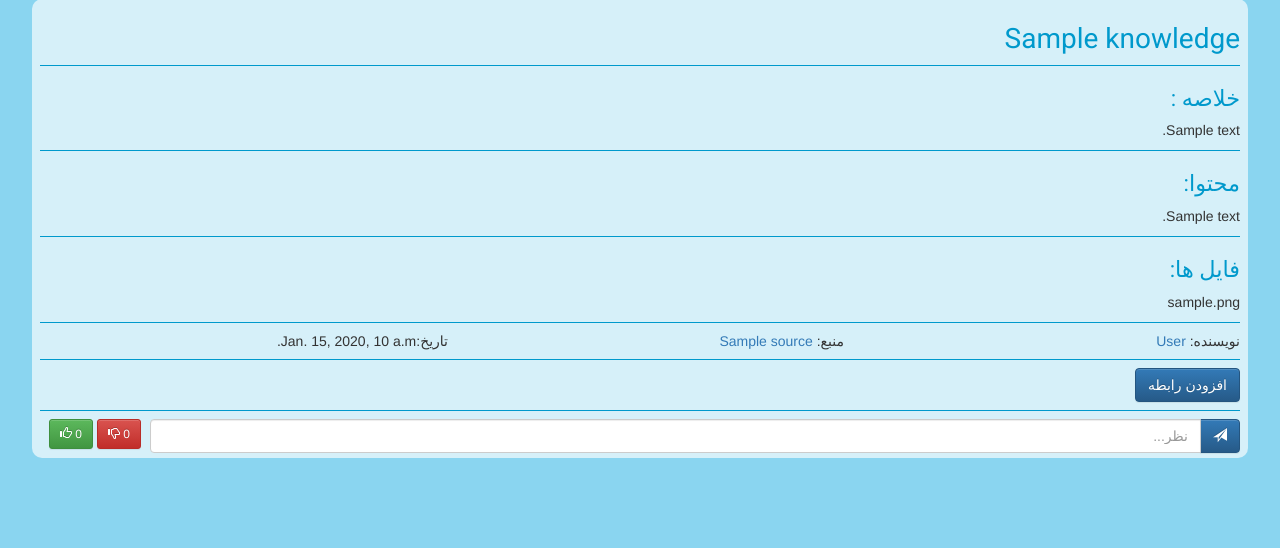
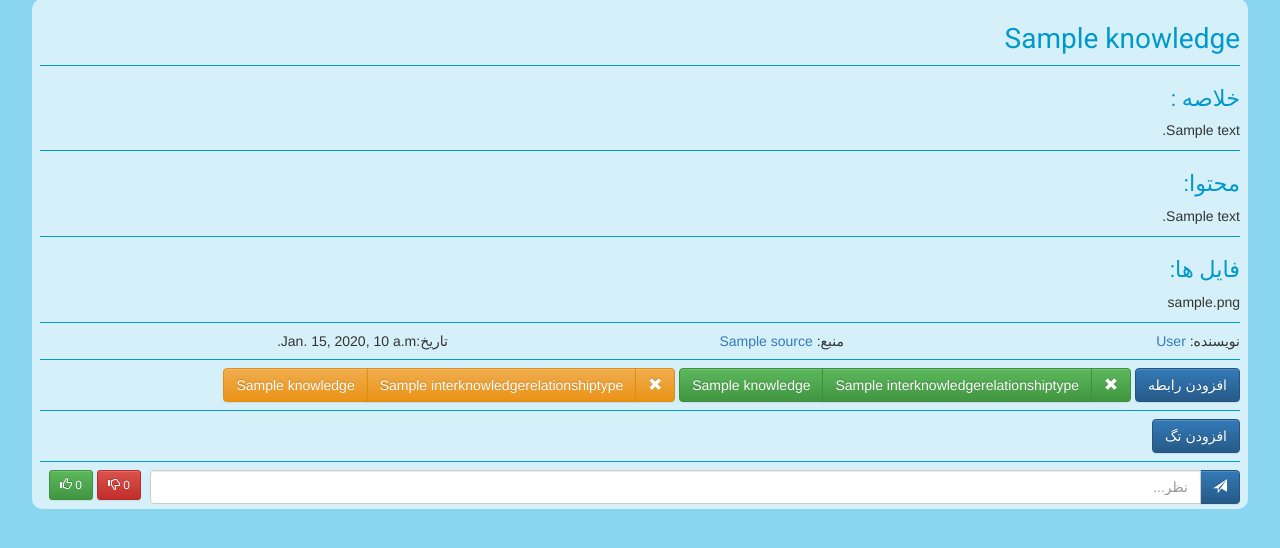
Before and after one commit to OOD-2015-Edalat-Kasnavi/OOD-project, a Django app: page /knowledge/knowledge/1/ in a window 1280 px wide. Shown: the part 71-619 px from the top of the page. Run offline with Django 3.2, Linux system fonts and the light colour scheme; a user stored in the database is signed in; tables that the repository leaves empty hold one stand-in row (values such as "Sample post"); some libraries are stand-ins or nearby versions.

Commit message:
add relation button add tag button

```diff
--- a/knowledge/models.py
+++ b/knowledge/models.py
@@ -22,6 +22,16 @@ class Knowledge(models.Model):
 	def __str__(self):
 		return 'Knowledge: ' + self.subject
 
+	def presentation(self):
+		return self.subject
+
+class Rate(models.Model):
+	up = models.BooleanField(default=True)
+	voter = models.ForeignKey('users.KUser', related_name='rates')
+	knowledge = models.ForeignKey('Knowledge', related_name='rates')
+
+	def __str__(self):
+		return str(knowledge) + ' vote ' + ('up' if up else 'down') + ' by ' + str(voter)
 
 ###################  Source  ###################
 class Source(models.Model):
@@ -31,6 +41,9 @@ class Source(models.Model):
 
 	def __str__(self):
 		return 'Source: ' + self.subject
+
+	def presentation(self):
+		return self.subject
 
 
 class ProjectProces(Source):
@@ -49,6 +62,9 @@ class TagType(models.Model):
 	def __str__(self):
 		return 'TagType: ' + self.name
 
+	def presentation(self):
+		return self.name
+
 
 class Tag(models.Model):
 	ktype = models.ForeignKey('TagType', related_name='tags')
@@ -65,6 +81,10 @@ class InterknowledgeRelationshipType(models.Model):
 
 	def __str__(self):
 		return 'RelationshipType: ' + self.name
+
+
+	def presentation(self):
+		return self.name
 
 
 class InterknowledgeRelationship(models.Model):
--- a/knowledge/templates/knowledge/util/single-knowledge.html
+++ b/knowledge/templates/knowledge/util/single-knowledge.html
@@ -37,8 +37,39 @@
 
 
 	<hr class='knowledge-part-divider'>
-	<div class="control-panel">
+	<div class="control-panel-relation">
 		<button type="button" class="btn btn-primary" data-toggle="modal" data-target="#add-relation">افزودن رابطه</button>
+		{% for rel in knowledge.relationFromKnowledge.all %}
+			<div class='btn-group'>
+				<!-- todo add  link -->
+				<a class='btn btn-success'>{{ rel.fromKnowledge.presentation }}</a>
+				<a class='btn btn-success'>{{ rel.ktype.presentation }}</a>
+				<a class='btn btn-success'><span class="glyphicon glyphicon-remove" aria-hidden="true"></span></a>
+			</div>
+		{% endfor %}
+
+		{% for rel in knowledge.relationToKnowledge.all %}
+			<div class='btn-group'>
+				<!-- todo add  link -->
+				<a class='btn btn-warning'>{{ rel.toKnowledge.presentation }}</a>
+				<a class='btn btn-warning'>{{ rel.ktype.presentation }}</a>
+				<a class='btn btn-warning'><span class="glyphicon glyphicon-remove" aria-hidden="true"></span></a>
+			</div>
+		{% endfor %}
+
+		<!-- <button class="btn btn-primary"></button> -->
+	</div>
+	<hr class='knowledge-part-divider'>
+	<div class="control-panel-tag">
+		<button type="button" class="btn btn-primary" data-toggle="modal" data-target="#add-tag">افزودن تگ</button>
+
+		{% for tag in knowledge.tags.all %}
+			<div class='btn-group'>
+				<!-- todo add  link -->
+				<a class='btn btn-info'>{{ tags.ktype.presentation }}</a>
+				<a class='btn btn-info'><span class="glyphicon glyphicon-remove" aria-hidden="true"></span></a>
+			</div>
+		{% endfor %}
 		<!-- <button class="btn btn-primary"></button> -->
 	</div>
 
--- a/knowledge/views.py
+++ b/knowledge/views.py
@@ -3,6 +3,7 @@ import knowledge.models
 from users.views import addUserInfoContext
 
 from django.http import Http404
+from django.contrib.auth import authenticate
 from django.shortcuts import render, get_object_or_404
 from knowledge.forms import SourceForm, KnowledgeForm, InterKnowledgeRelationshipForm
 
--- a/users/models.py
+++ b/users/models.py
@@ -17,10 +17,30 @@ class KUser(models.Model):
 	GENDER_CHOICES = (('M', 'Male'),('F', 'Female'),)
 	gender = models.CharField(max_length=1, choices=GENDER_CHOICES)
 
-
+	def presentation(self):
+		return self.user.username
 
 	def __str__(self):
 		return ('Manager' if self.isManager else 'User') + ': ' + self.user.username
+
+	def changeJob(self, newJob):
+		self.job = newJob
+		self.save()
+
+	def fire(self):
+		pass
+
+	def emailPassword(self):
+		pass
+
+	def changePassword(self):
+		pass
+
+	def checkPass(self, password):
+		user = authenticate(username=self.username, password=password)
+		if user is not None:
+			return True
+		return False
 
 
 
```
